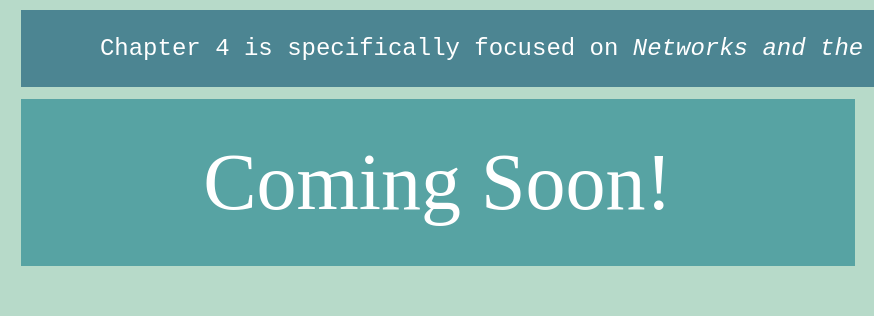
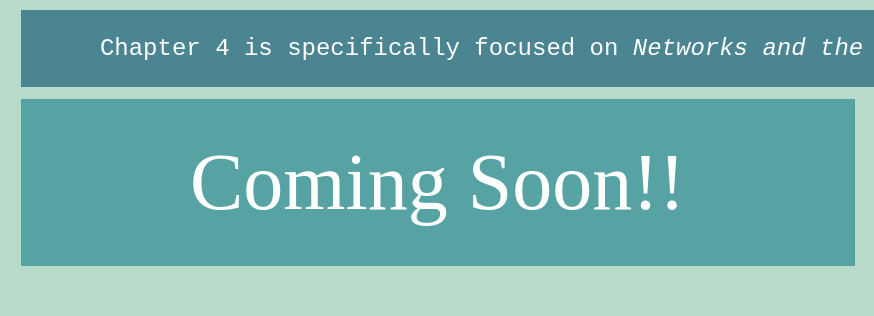
Before and after one commit to MaryLinhTran/MaryLinhTran.github.io, a plain HTML site: page ch4.html in a window 1280 px wide. Shown: the part 375-691 px from the top of the page, 0-874 px from the left. Drawn offline with Linux system fonts and the light colour scheme.

Commit message:
Update ch4.html

```diff
--- a/ch4.html
+++ b/ch4.html
@@ -18,7 +18,7 @@
       </ul>
     <h1 id="title">CHAPTER 4 ICT IGCSE</h1>
     <p class="mini-head"> Chapter 4 is specifically focused on <em>Networks and the effects of using them</em></p>
-    <p class="coming-soon-one">Coming Soon!</p>
+    <p class="coming-soon-one">Coming Soon!!</p>
     <img class="typing-gif" src="images/typing.gif" alt="Type">
 </body>
 </html>
```
